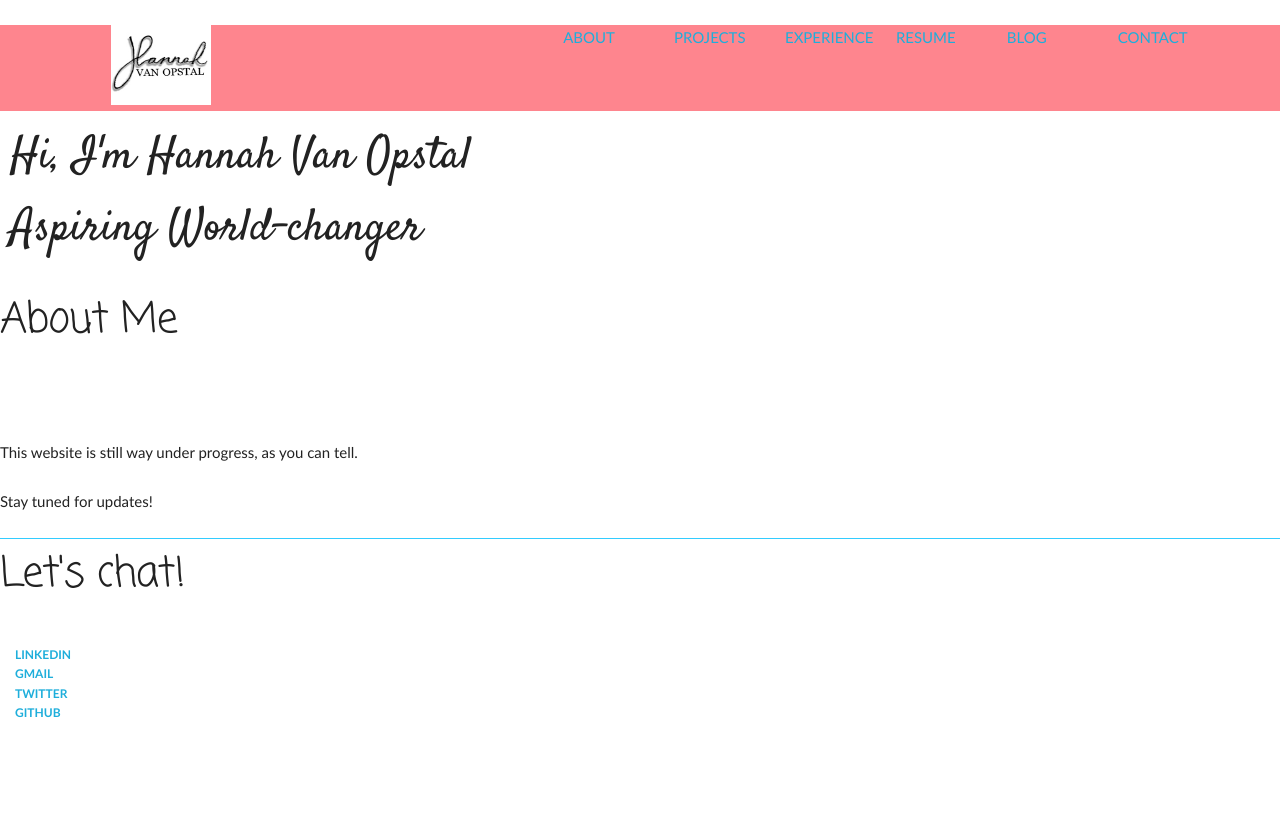
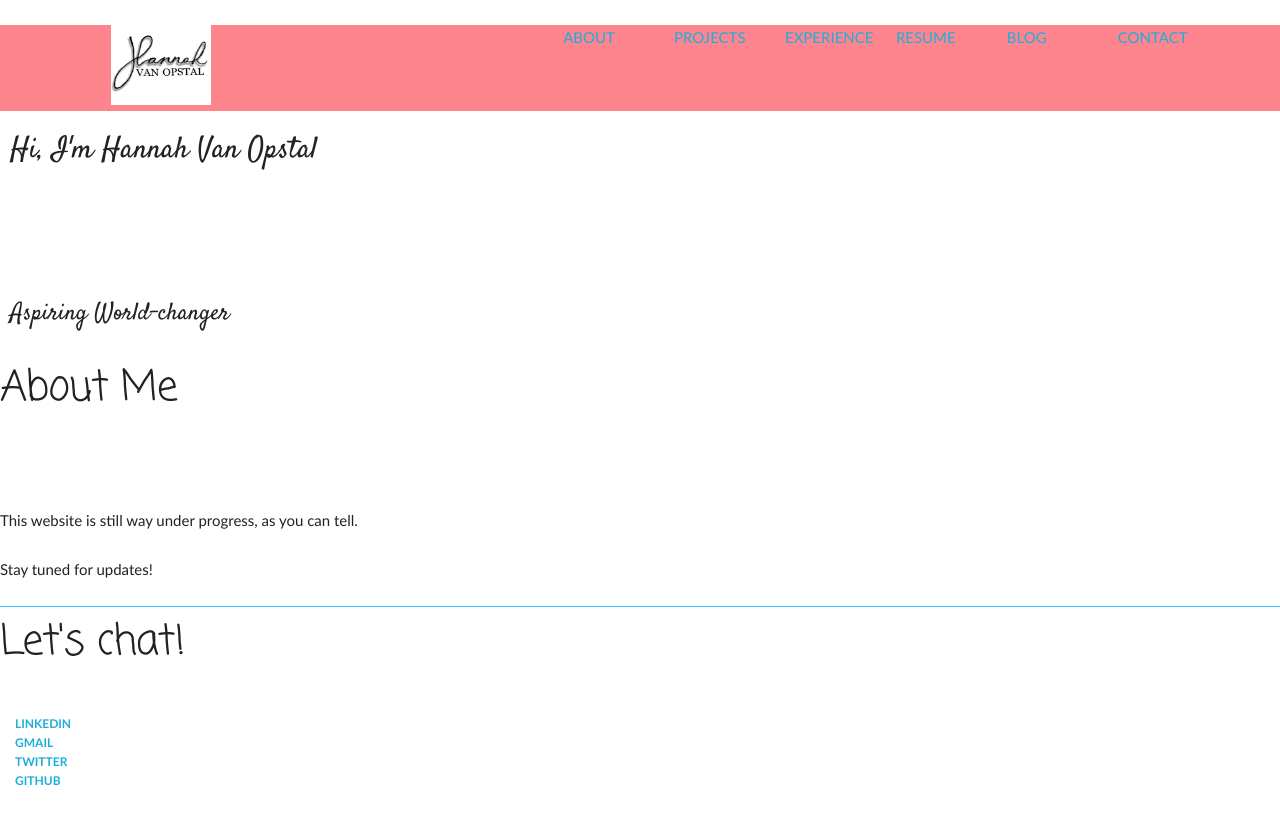
Before and after one commit to hvanopstal/hvanopstal.github.io, a Jekyll site: the page index.html, which Jekyll copies as it is, in a window 1280 px wide. Shown: the top 825 px of the page. Built offline with Jekyll 4.4.1, drawn with Linux system fonts in a browser that asks for light colours; some web fonts are replaced.

Commit message:
Update main.css
added margins to intro pieces

```diff
--- a/css/main.css
+++ b/css/main.css
@@ -72,8 +72,14 @@
 }
 div.intro {
   font-family: "Satisfy", "Calibri", Arial;
-  font-size: 3em;
-  padding-left: 10px;
-  padding-top: 10px;
-  padding-bottom: 20px;
+  margin-left: 10px;
+  margin-top: 16px;
+  margin-bottom: 20px;
 }
+div.intro-welcome {
+  font-size: 2em;
+}
+div.intro-jobtitle {
+  font-size: 1.6em;
+  margin-top: 5em;
+}
```
